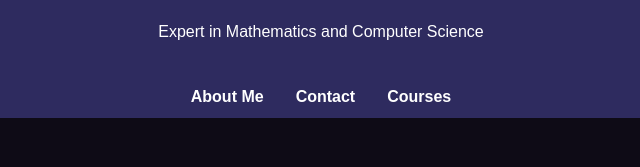
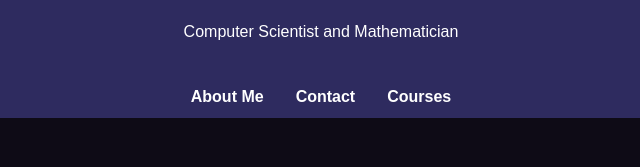
Before and after one commit to lucasebazilio/lucasbazilio.github.io, a plain HTML site: page index.html in a window 1280 px wide. Shown: the part 215-382 px from the top of the page, 319-959 px from the left. Drawn offline with Linux system fonts and the light colour scheme.

Commit message:
Update index.html

```diff
--- a/index.html
+++ b/index.html
@@ -75,7 +75,7 @@
     <header>
         <img src="earth.png" alt="Professional Logo">
         <h1>Lucas Bazilio</h1>
-        <p>Expert in Mathematics and Computer Science</p>
+        <p>Computer Scientist and Mathematician</p>
     </header>
     <nav>
         <a href="#about">About Me</a>
```
